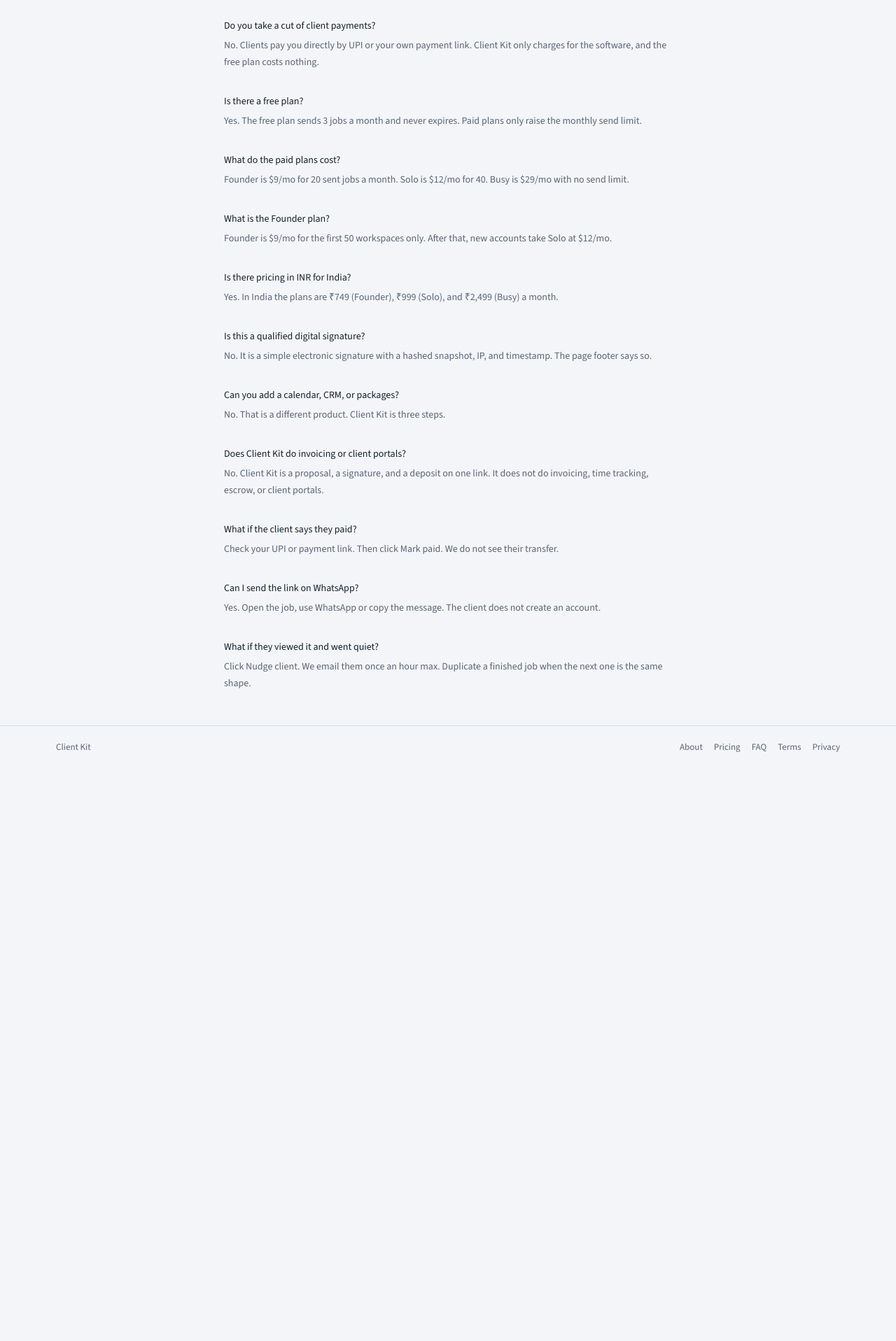
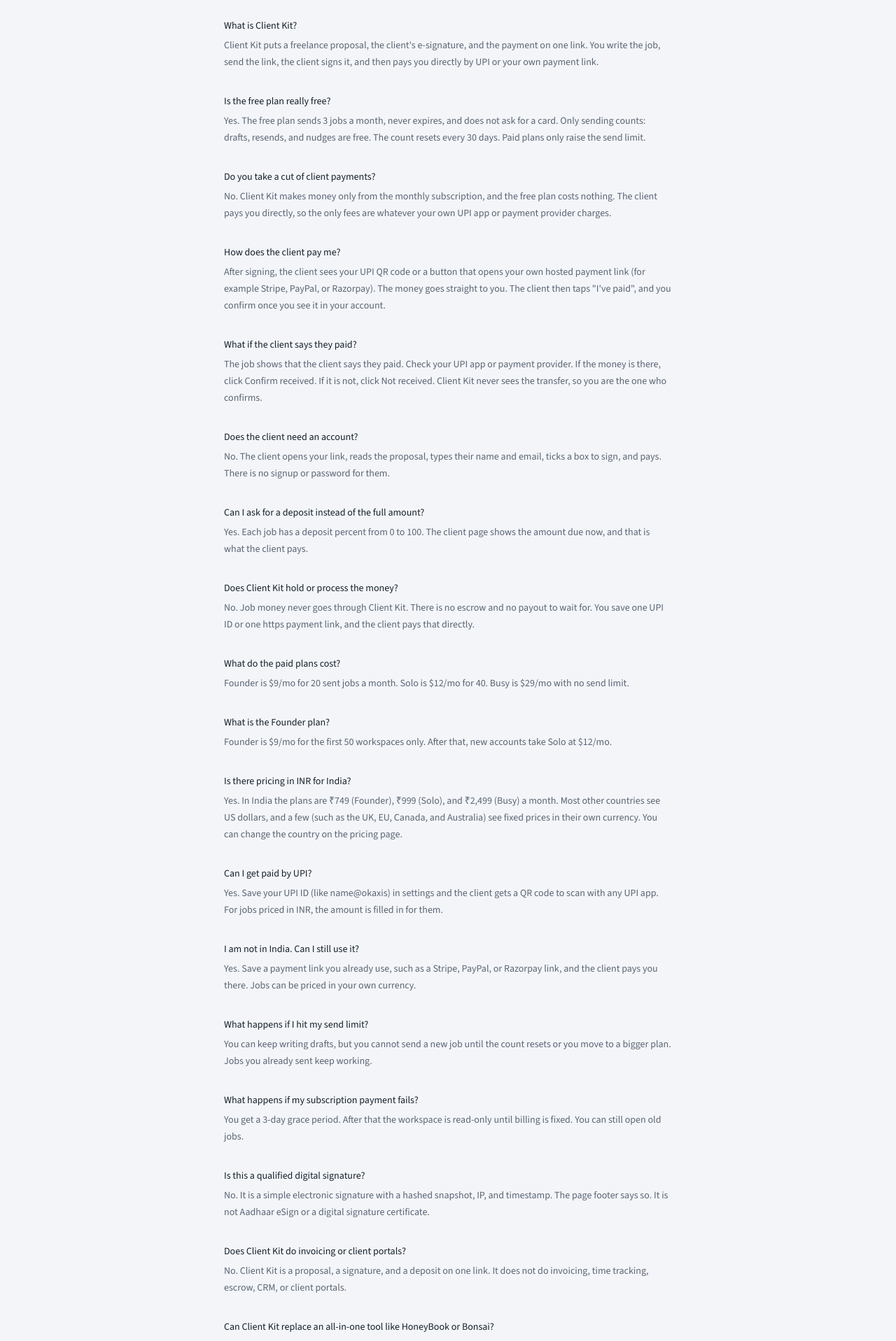
Before and after one commit to Adarshk18/ClientKit, a Next.js app: page /faq in a window 1280 px wide. Shown: the part 160-2077 px from the top of the page at 70% size. Before the commit the page ends 1262 px from the top, so only its background shows below. Built offline with nearby package versions, Linux system fonts and the light colour scheme; no server answers.

Commit message:
Copy: drop unsourced competitor claims, add is/isn't block, expand FAQ and pricing answers

```diff
--- a/app/about/page.tsx
+++ b/app/about/page.tsx
@@ -27,8 +27,9 @@
           </p>
           <p>
             Job money never hits our merchant account. You save one UPI VPA or a hosted payment URL you created
-            yourself. We charge you a monthly software fee. That is the whole business. Suites in 2026 still hold
-            card payouts 2–3 days and take ~3% of the job. We do neither.
+            yourself. We charge you a monthly software fee. That is the whole business. Big all-in-one tools
+            route the client’s payment through their own processor, so fees come out of your job and the money can
+            take days to reach you. Client Kit never touches the money.
           </p>
           <p>
             Share the public link on WhatsApp. If they stall, nudge them. Duplicate a finished job instead of
--- a/app/faq/page.tsx
+++ b/app/faq/page.tsx
@@ -17,12 +17,36 @@
 /** One list drives both the visible answers and the FAQPage structured data. */
 const faqs: { q: string; a: string }[] = [
   {
-    q: "Do you take a cut of client payments?",
-    a: "No. Clients pay you directly by UPI or your own payment link. Client Kit only charges for the software, and the free plan costs nothing.",
+    q: "What is Client Kit?",
+    a: "Client Kit puts a freelance proposal, the client's e-signature, and the payment on one link. You write the job, send the link, the client signs it, and then pays you directly by UPI or your own payment link.",
   },
   {
-    q: "Is there a free plan?",
-    a: `Yes. The free plan sends ${SENT_LIMITS.free} jobs a month and never expires. Paid plans only raise the monthly send limit.`,
+    q: "Is the free plan really free?",
+    a: `Yes. The free plan sends ${SENT_LIMITS.free} jobs a month, never expires, and does not ask for a card. Only sending counts: drafts, resends, and nudges are free. The count resets every 30 days. Paid plans only raise the send limit.`,
+  },
+  {
+    q: "Do you take a cut of client payments?",
+    a: "No. Client Kit makes money only from the monthly subscription, and the free plan costs nothing. The client pays you directly, so the only fees are whatever your own UPI app or payment provider charges.",
+  },
+  {
+    q: "How does the client pay me?",
+    a: "After signing, the client sees your UPI QR code or a button that opens your own hosted payment link (for example Stripe, PayPal, or Razorpay). The money goes straight to you. The client then taps \"I've paid\", and you confirm once you see it in your account.",
+  },
+  {
+    q: "What if the client says they paid?",
+    a: "The job shows that the client says they paid. Check your UPI app or payment provider. If the money is there, click Confirm received. If it is not, click Not received. Client Kit never sees the transfer, so you are the one who confirms.",
+  },
+  {
+    q: "Does the client need an account?",
+    a: "No. The client opens your link, reads the proposal, types their name and email, ticks a box to sign, and pays. There is no signup or password for them.",
+  },
+  {
+    q: "Can I ask for a deposit instead of the full amount?",
+    a: "Yes. Each job has a deposit percent from 0 to 100. The client page shows the amount due now, and that is what the client pays.",
+  },
+  {
+    q: "Does Client Kit hold or process the money?",
+    a: "No. Job money never goes through Client Kit. There is no escrow and no payout to wait for. You save one UPI ID or one https payment link, and the client pays that directly.",
   },
   {
     q: "What do the paid plans cost?",
@@ -34,23 +58,39 @@
   },
   {
     q: "Is there pricing in INR for India?",
-    a: `Yes. In India the plans are ${inr("founder")} (Founder), ${inr("solo")} (Solo), and ${inr("busy")} (Busy) a month.`,
+    a: `Yes. In India the plans are ${inr("founder")} (Founder), ${inr("solo")} (Solo), and ${inr("busy")} (Busy) a month. Most other countries see US dollars, and a few (such as the UK, EU, Canada, and Australia) see fixed prices in their own currency. You can change the country on the pricing page.`,
+  },
+  {
+    q: "Can I get paid by UPI?",
+    a: "Yes. Save your UPI ID (like name@okaxis) in settings and the client gets a QR code to scan with any UPI app. For jobs priced in INR, the amount is filled in for them.",
+  },
+  {
+    q: "I am not in India. Can I still use it?",
+    a: "Yes. Save a payment link you already use, such as a Stripe, PayPal, or Razorpay link, and the client pays you there. Jobs can be priced in your own currency.",
+  },
+  {
+    q: "What happens if I hit my send limit?",
+    a: "You can keep writing drafts, but you cannot send a new job until the count resets or you move to a bigger plan. Jobs you already sent keep working.",
+  },
+  {
+    q: "What happens if my subscription payment fails?",
+    a: "You get a 3-day grace period. After that the workspace is read-only until billing is fixed. You can still open old jobs.",
   },
   {
     q: "Is this a qualified digital signature?",
-    a: "No. It is a simple electronic signature with a hashed snapshot, IP, and timestamp. The page footer says so.",
+    a: "No. It is a simple electronic signature with a hashed snapshot, IP, and timestamp. The page footer says so. It is not Aadhaar eSign or a digital signature certificate.",
+  },
+  {
+    q: "Does Client Kit do invoicing or client portals?",
+    a: "No. Client Kit is a proposal, a signature, and a deposit on one link. It does not do invoicing, time tracking, escrow, CRM, or client portals.",
+  },
+  {
+    q: "Can Client Kit replace an all-in-one tool like HoneyBook or Bonsai?",
+    a: "Only if all you need is the proposal, the signature, and getting paid. Client Kit does not do invoicing, a CRM, scheduling, or time tracking. If you rely on those, a bigger tool is a better fit.",
   },
   {
     q: "Can you add a calendar, CRM, or packages?",
     a: "No. That is a different product. Client Kit is three steps.",
-  },
-  {
-    q: "Does Client Kit do invoicing or client portals?",
-    a: "No. Client Kit is a proposal, a signature, and a deposit on one link. It does not do invoicing, time tracking, escrow, or client portals.",
-  },
-  {
-    q: "What if the client says they paid?",
-    a: "Check your UPI or payment link. Then click Mark paid. We do not see their transfer.",
   },
   {
     q: "Can I send the link on WhatsApp?",
--- a/app/page.tsx
+++ b/app/page.tsx
@@ -163,6 +163,26 @@
           </div>
         </section>
 
+        <section className="grid gap-10 border-t border-line py-12 sm:grid-cols-2 lg:gap-16 lg:py-16">
+          <div>
+            <h2 className="font-serif text-2xl">What Client Kit is</h2>
+            <ul className="mt-6 space-y-2 text-sm leading-6">
+              <li>A proposal your client reads on one link</li>
+              <li>An e-signature the client adds on that same page</li>
+              <li>The client pays you directly by UPI or your own payment link</li>
+            </ul>
+          </div>
+          <div>
+            <h2 className="font-serif text-2xl">What it isn’t</h2>
+            <ul className="mt-6 space-y-2 text-sm leading-6 text-muted">
+              <li>Not invoicing software</li>
+              <li>Not time tracking</li>
+              <li>Not escrow. It never holds your client’s money</li>
+              <li>Not a CRM or pipeline</li>
+            </ul>
+          </div>
+        </section>
+
         <section className="border-t border-line py-12 lg:py-16">
           <h2 className="font-serif text-2xl">How a job moves</h2>
           <ol className="mt-8 max-w-xl space-y-8">
@@ -200,28 +220,29 @@
         </section>
 
         <section className="border-t border-line py-12 lg:py-16">
-          <h2 className="font-serif text-2xl">What people are leaving suites over right now</h2>
+          <h2 className="font-serif text-2xl">Why I built it this way</h2>
           <p className="mt-3 max-w-2xl text-sm leading-6 text-muted">
-            August–September 2026 reviews keep repeating the same four problems. Client Kit is built around those,
-            not around a CRM.
+            I kept sending a Google Doc, then a separate payment link, then chasing both. The all-in-one tools I tried
+            fixed that by adding a lot more than I needed. Client Kit is built around four choices instead.
           </p>
           <ul className="mt-8 max-w-2xl space-y-5 text-sm leading-6">
             <li>
-              <strong className="text-ink">They hold your client’s money.</strong> Card payouts on the big tools take
-              2–3 business days; ACH a week. Disputes can freeze funds. Here the client pays your UPI or your own
-              payment link. We never touch the job money.
+              <strong className="text-ink">The money goes straight to you.</strong> Big all-in-one tools route the
+              client’s payment through their own processor, so fees come out of your job and the money can take days
+              to reach you. Here the client pays your UPI or your own payment link. Client Kit never touches the money.
             </li>
             <li>
-              <strong className="text-ink">They tax the invoice.</strong> Processing on a $5,000 job is over $140 on
-              top of a $36–$129/mo plan. We charge software rent. Zero cut of the job.
+              <strong className="text-ink">No cut of the job.</strong> You pay a flat monthly fee for the software, or
+              nothing on the free plan. Whatever the client pays is yours, minus only what your own UPI app or payment
+              provider charges.
             </li>
             <li>
-              <strong className="text-ink">The client has to make an account.</strong> Portals kill momentum on mobile.
-              Our client opens one link, signs, pays. Share it on WhatsApp. Nudge if they stall.
+              <strong className="text-ink">The client does not make an account.</strong> They open one link, sign, and
+              pay, on their phone if they like. Share it on WhatsApp. Nudge them if they stall.
             </li>
             <li>
-              <strong className="text-ink">India is an afterthought.</strong> New Stripe accounts are blocked for many
-              Indian founders; UPI is not a first-class button. UPI VPA + QR is a first-class payout method here.
+              <strong className="text-ink">UPI is a first-class option.</strong> Save your UPI ID and the client gets a
+              QR code and the exact amount. Freelancers outside India can use a payment link they already have.
             </li>
           </ul>
         </section>
--- a/app/pricing/page.tsx
+++ b/app/pricing/page.tsx
@@ -1,7 +1,9 @@
+import Link from "next/link";
 import { SiteFooter, SiteHeader } from "@/components/site-header";
 import { PricingTable } from "@/components/pricing-table";
 import { TrackPageView } from "@/components/track";
-import { PLAN_PRICES, SENT_LIMITS } from "@/lib/plans";
+import { formatPlanPrice } from "@/lib/billing-regions";
+import { FOUNDER_CAP, PLAN_PRICES, SENT_LIMITS } from "@/lib/plans";
 import { pageMetadata } from "@/lib/seo";
 import { getVisitorCountry } from "@/lib/visitor-country";
 
@@ -11,6 +13,29 @@
   path: "/pricing",
   socialTitle: "Client Kit pricing",
 });
+
+const pricingFaqs: { q: string; a: string }[] = [
+  {
+    q: "Is the free plan really free?",
+    a: `Yes. ${SENT_LIMITS.free} sent jobs a month, no expiry, and no card to sign up. Drafts, resends, and nudges do not count toward the limit.`,
+  },
+  {
+    q: "Do you take a cut of what my client pays?",
+    a: "No. The client pays you directly by UPI or your own payment link. Client Kit only charges the subscription.",
+  },
+  {
+    q: "What counts as a send?",
+    a: "Sending a new job to a client. The count resets every 30 days. When you hit the limit you can keep writing drafts, and jobs you already sent keep working.",
+  },
+  {
+    q: "What is the Founder plan?",
+    a: `${formatPlanPrice("founder", "US")}/mo for ${SENT_LIMITS.founder} sent jobs a month, offered to the first ${FOUNDER_CAP} workspaces only. After that, new accounts take Solo at ${formatPlanPrice("solo", "US")}/mo.`,
+  },
+  {
+    q: "Why are prices in rupees for me?",
+    a: `Prices follow your country. India sees ${formatPlanPrice("founder", "IN")}, ${formatPlanPrice("solo", "IN")}, and ${formatPlanPrice("busy", "IN")} a month. Most other countries see US dollars, and a few see a fixed price in their own currency. Use the country menu above to switch.`,
+  },
+];
 
 export default async function PricingPage() {
   const initialCountry = await getVisitorCountry();
@@ -33,6 +58,23 @@
           Failed SaaS payments get a 3-day grace, then the workspace is read-only until billing is fixed. You can
           still open old jobs.
         </p>
+
+        <section className="mt-12 border-t border-line pt-10">
+          <h2 className="font-serif text-2xl">Pricing questions</h2>
+          <dl className="mt-8 max-w-2xl space-y-6 text-sm leading-6">
+            {pricingFaqs.map((f) => (
+              <div key={f.q}>
+                <dt className="font-medium">{f.q}</dt>
+                <dd className="mt-1 text-muted">{f.a}</dd>
+              </div>
+            ))}
+          </dl>
+          <p className="mt-6 text-sm">
+            <Link href="/faq" className="underline decoration-line underline-offset-4">
+              Full FAQ
+            </Link>
+          </p>
+        </section>
       </main>
       <SiteFooter />
     </div>
```
